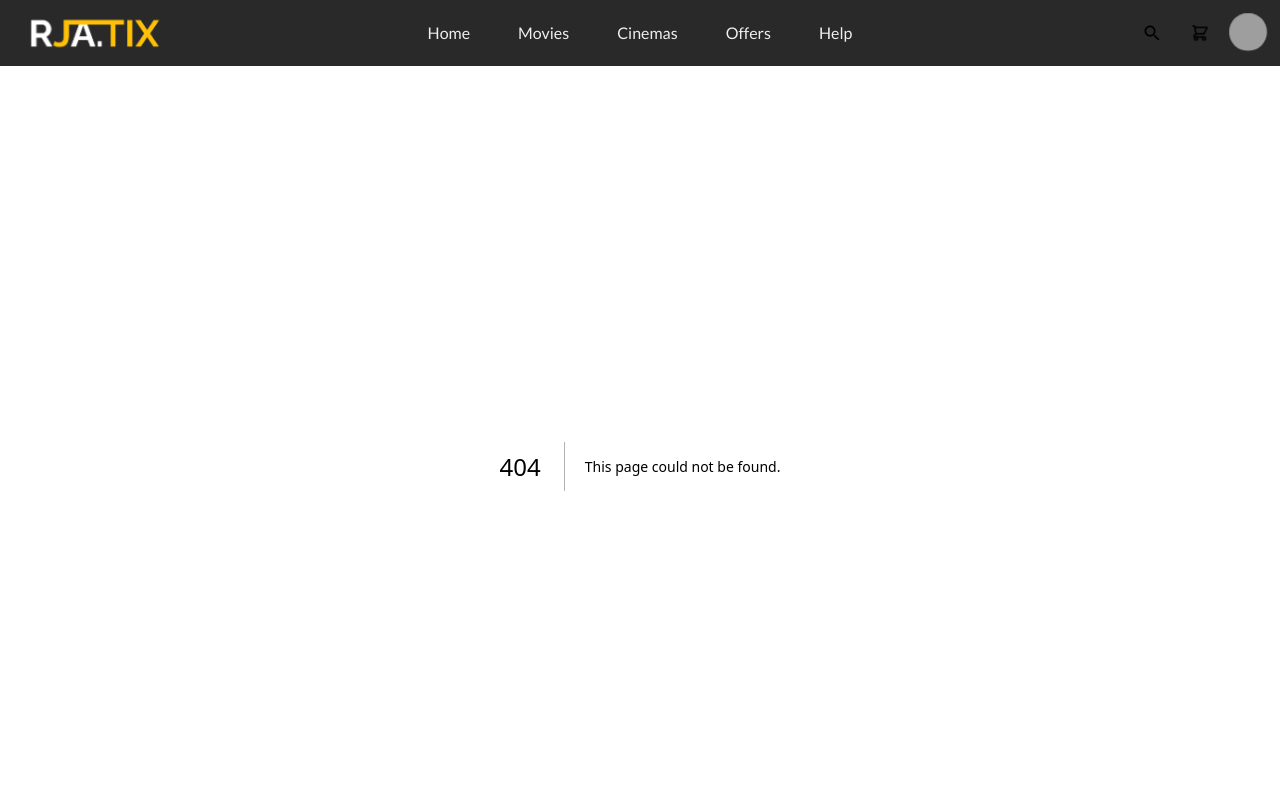
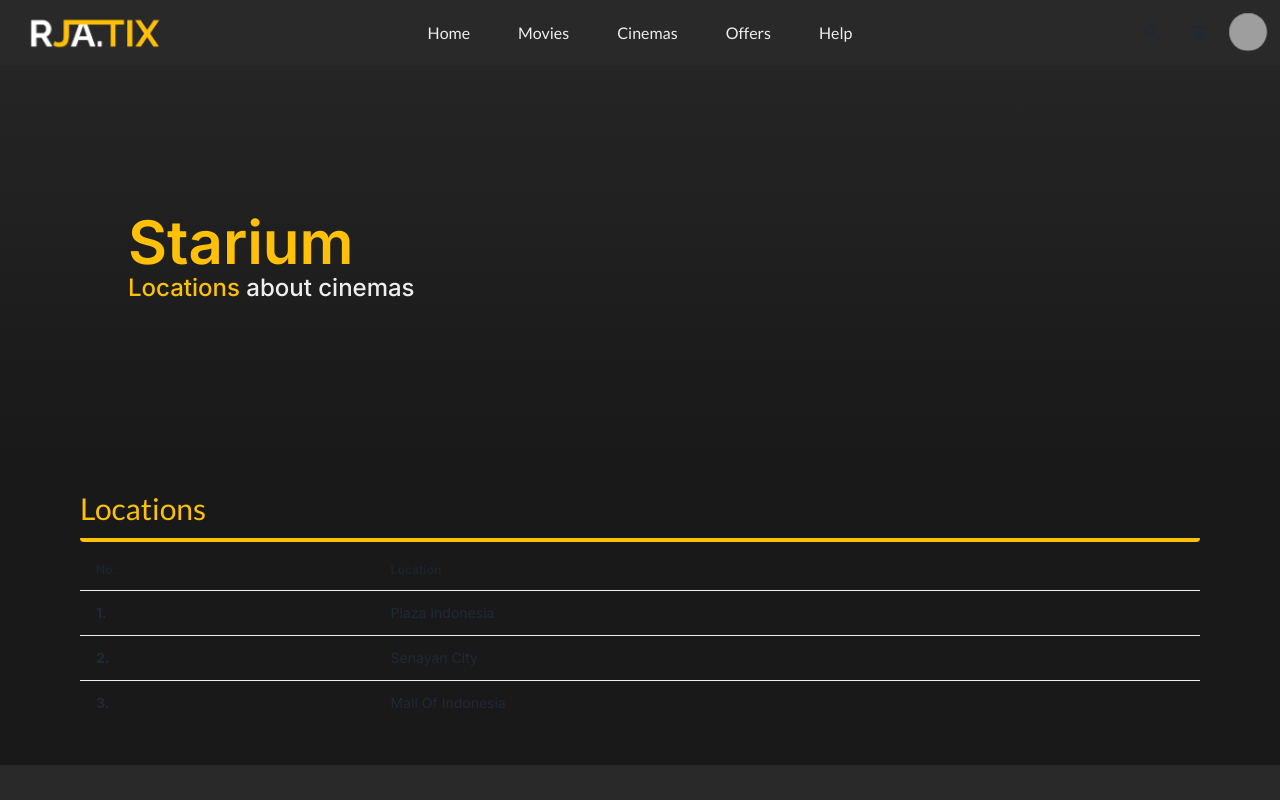
Before and after one commit to arnoldusmeidio/RJA-TIX, a Next.js app in the folder web/: page /cinemas/cinemas-details in a window 1280 px wide. Before the commit this address had no page. Shown: the top 800 px of the page. Built offline with nearby package versions, Linux system fonts and the light colour scheme; grey boxes are pictures that could not be loaded.

Commit message:
fetch profile

```diff
--- /dev/null
+++ b/web/app/cinemas/cinemas-details/page.tsx
@@ -0,0 +1,59 @@
+export default function CinemasDetails() {
+
+    return (
+        <main>
+            {/* Hero Section */}
+            <section className="hero bg-gradient-to-b from-sixth to-primary">
+                <div className="hero min-h-96">
+                    <div className="hero-content text-center">
+                        <div className="body-text text-center absolute right-0 left-0 m-auto flex flex-col justify-center items-center ms-0 md:right-auto md:text-start md:items-start md:ms-32 md:max-w-2xl">
+                            <h2 className="text-3xl sm:text-4xl md:text-6xl font-inter font-semibold text-third">
+                                Starium
+                            </h2>
+                            <p className=" font-inter font-medium text-xl md:text-2xl text-third">
+                                Locations <span className="text-fourth">about cinemas</span>
+                            </p>
+                        </div>
+                    </div>
+                </div>
+            </section>
+            {/* Hero Section */}
+
+            {/* Tables Location */}
+            <section className="location bg-primary w-full h-full py-10">
+                <div className="head sm:flex content-center mx-7 sm:mx-20 md:mx-10 lg:mx-20 mb-2 pb-3 border-b-4 border-third rounded">
+                    <h4 className="font-lato font-medium text-center sm:text-start text-3xl text-third">Locations</h4>
+                </div>
+                <div className="overflow-x-auto content-center mx-7 sm:mx-20 md:mx-10 lg:mx-20">
+                    <table className="table">
+                        {/* head */}
+                        <thead>
+                            <tr>
+                                <th>No.</th>
+                                <th>Location</th>
+                            </tr>
+                        </thead>
+                        <tbody>
+                            {/* row 1 */}
+                            <tr className="hover">
+                                <th>1.</th>
+                                <td>Plaza Indonesia</td>
+                            </tr>
+                            {/* row 2 */}
+                            <tr className="hover">
+                                <th>2.</th>
+                                <td>Senayan City</td>
+                            </tr>
+                            {/* row 3 */}
+                            <tr className="hover">
+                                <th>3.</th>
+                                <td>Mall Of Indonesia</td>
+                            </tr>
+                        </tbody>
+                    </table>
+                </div>
+            </section>
+            {/* Tables Location */}
+        </main>
+    )
+}
--- a/web/app/page.tsx
+++ b/web/app/page.tsx
@@ -1,5 +1,6 @@
 "use client";
 
+import { Movie } from "@/types";
 import Image from "next/image"
 import Link from "next/link";
 import { useState, useEffect } from "react";
--- a/web/app/profile/page.tsx
+++ b/web/app/profile/page.tsx
@@ -1,7 +1,33 @@
+"use client"
+
 import Link from "next/link"
 import Image from "next/image"
+import { useState, useEffect } from "react"
+import { User } from "@/types";
 
 export default function Profile() {
+
+    const [user, setUser] = useState<User>();
+
+    useEffect(() => {
+        async function getUser() {
+            try {
+                const movie = await fetch(
+                    `${process.env.NEXT_PUBLIC_SERVER_PORT}/api/v1/users`,
+                    {
+                        credentials:'include'
+                    }
+                );
+                const data = await movie.json();
+                setUser(data.data);
+            } catch (error) {
+                console.error(error);
+            }
+        }
+        getUser();
+    }, []);
+
+    console.log(user)
 
     return (
         <main>
@@ -26,17 +52,21 @@ export default function Profile() {
                     <div className="grid grid-cols-1 lg:grid-cols-2 mx-auto gap-5 lg:gap-20">
                         <div className="name content-center">
                             <h5 className="text-base sm:text-xl text-center md:text-start font-inter font-semibold text-fourth">Name:</h5>
-                            <h6 className="text-xl sm:text-3xl text-center md:text-start font-inter font-semibold text-third">Jovi Rachman</h6>
+                            <h6 className="text-xl sm:text-3xl text-center md:text-start font-inter font-semibold text-third">{user?.email}</h6>
                         </div>
                         <div className="referral content-center ms-0 lg:ms-10">
                             <h5 className="text-base sm:text-xl text-center md:text-start font-inter font-semibold text-fourth">User ID / Referral Code:</h5>
-                            <h6 className="text-xl sm:text-3xl text-center md:text-start font-inter font-semibold text-third">123fgb566yg</h6>
+                            <h6 className="text-xl sm:text-3xl text-center md:text-start font-inter font-semibold text-third">{user?.id}</h6>
                         </div>
                         <div className="email content-center">
                             <h5 className="text-base sm:text-xl text-center md:text-start font-inter font-semibold text-fourth">Email:</h5>
-                            <h6 className="text-xl sm:text-3xl text-center md:text-start font-inter font-semibold text-third">jovirachman@gmail.com</h6>
+                            <h6 className="text-xl sm:text-3xl text-center md:text-start font-inter font-semibold text-third">{user?.email}</h6>
                         </div>
-                        <div className="point content-center ms-0 lg:ms-10">
+                        <div className="wallet content-center ms-0 lg:ms-10">
+                            <h5 className="text-base sm:text-xl text-center md:text-start font-inter font-semibold text-fourth">Your Wallet:</h5>
+                            <h6 className="text-xl sm:text-3xl text-center md:text-start font-inter font-semibold text-third">20.000 Point</h6>
+                        </div>
+                        <div className="point content-center ms-0">
                             <h5 className="text-base sm:text-xl text-center md:text-start font-inter font-semibold text-fourth">Your Point:</h5>
                             <h6 className="text-xl sm:text-3xl text-center md:text-start font-inter font-semibold text-third">20.000 Point</h6>
                         </div>
--- a/web/tailwind.config.ts
+++ b/web/tailwind.config.ts
@@ -14,6 +14,7 @@ const config: Config = {
         third: "#FFC107",
         fourth: "#EEEEEE",
         fifth: "#1E1E1E",
+        sixth: "#252525",
       },
       fontFamily: {
         inter: ["Inter", "sans-serif"],
--- a/web/types.ts
+++ b/web/types.ts
@@ -1,3 +1,9 @@
+export interface User {
+  id: number;
+  name: string;
+  email: string;
+}
+
 export interface Movie {
   id: number;
   title: string;
```
